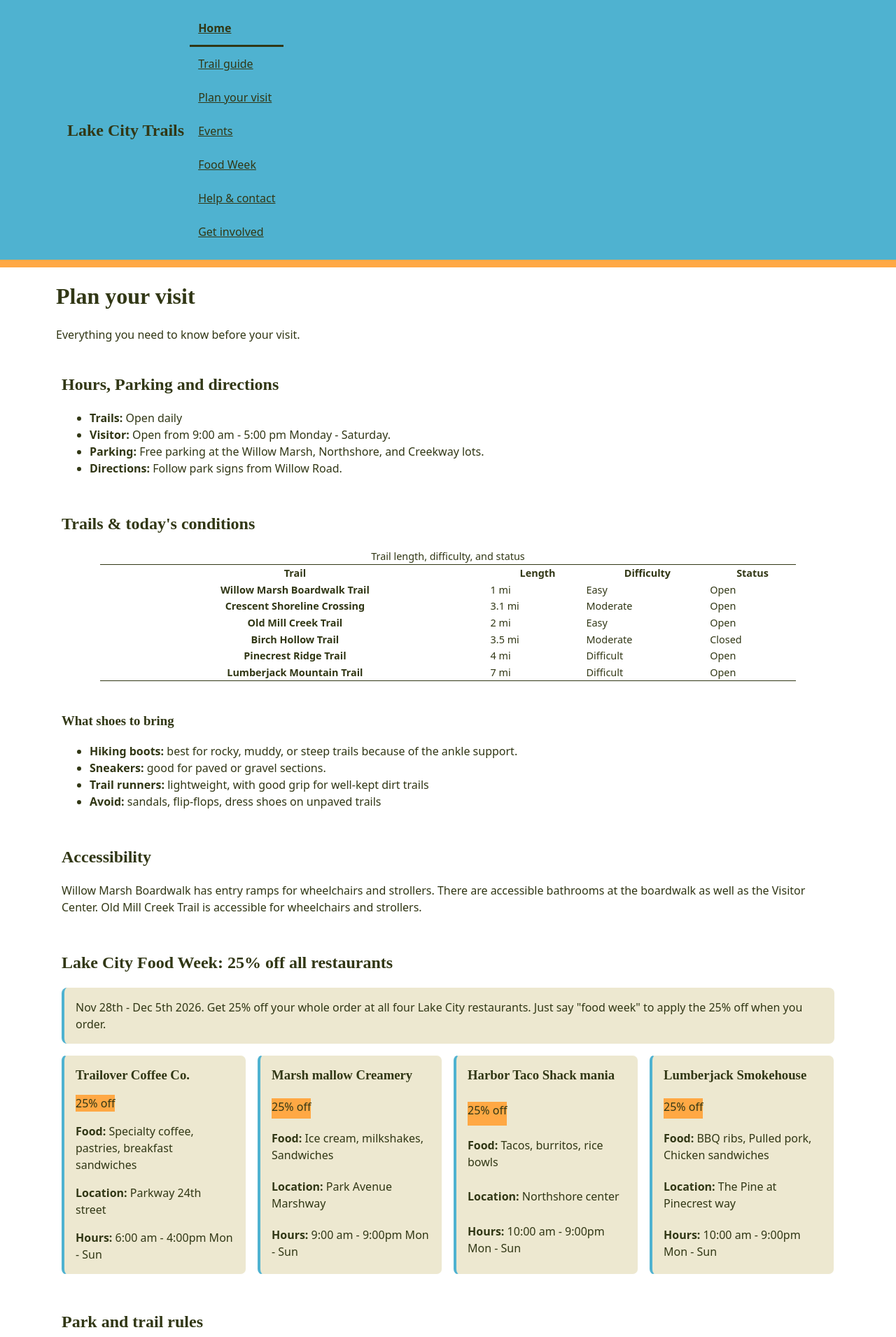
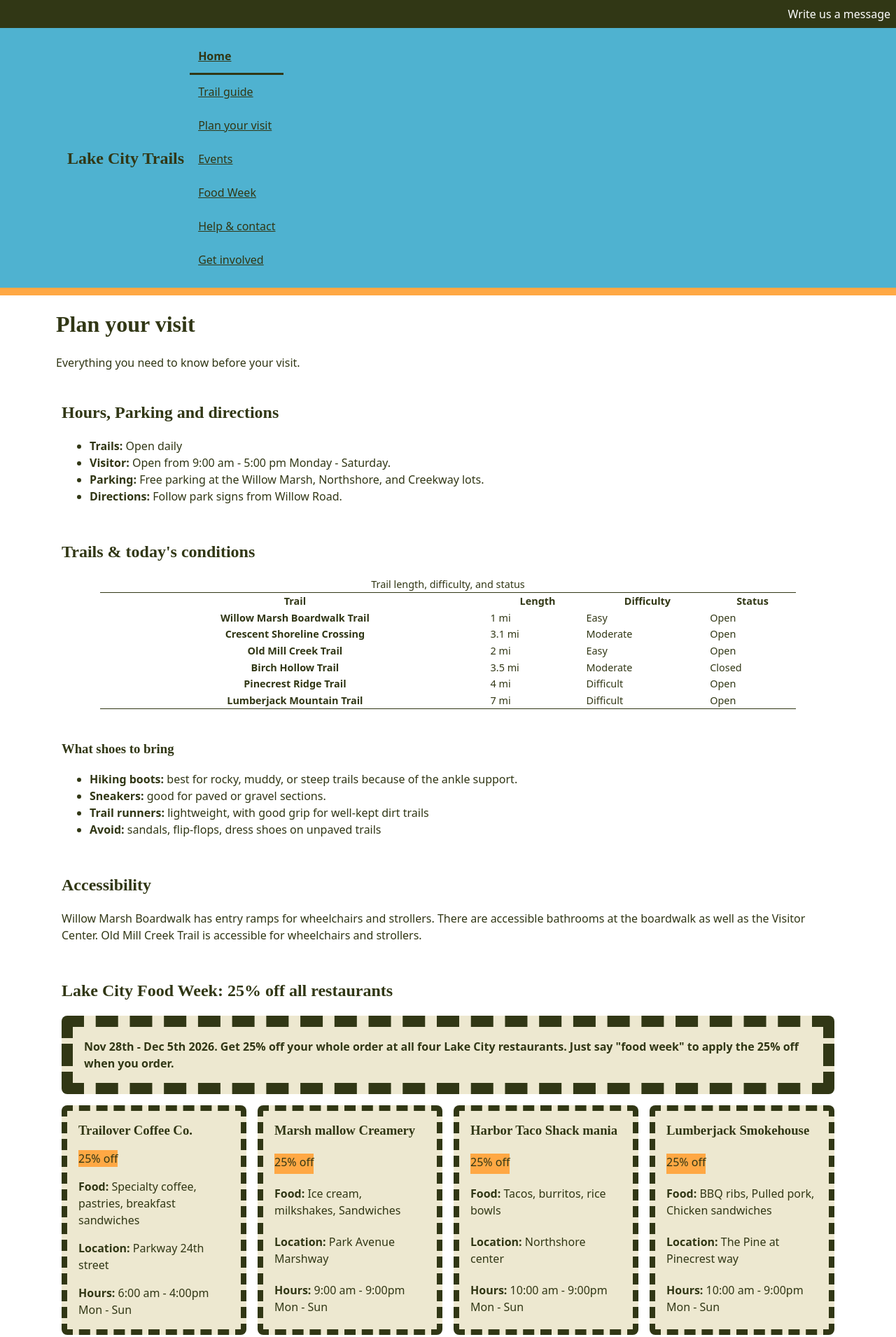
Before and after one commit to Lnavarro122/-Deliverable, a plain HTML site: page visit.html in a window 1280 px wide. Shown: the top 1910 px of the page at 70% size. Drawn offline with Linux system fonts and the light colour scheme.

Commit message:
Added in write us a message section at top.

```diff
--- a/styles.css
+++ b/styles.css
@@ -46,13 +46,14 @@ border-radius: var(--radius);
 .skip-link:focus { top:.5rem; outline: .25rem solid var(--ink) }
 
 .contact-bar{
-background: var(--ink);}
-
-.contact-bar .quick-heading {
+background: var(--ink);
+text-align: right;
 display: flex;
 justify-content: flex-end;
 margin: 0;
+padding: 0.5rem;
 }
+
 .contact-bar a{
     display: flex;
     align-items: center;
@@ -172,8 +173,9 @@ border-radius:var(--radius);
 }
 .promo{
 background: var(--surface);
-border-left: .3rem solid var(--brand);
+border: 1rem dashed var(--ink);
 padding:1rem;
+font-weight:bold;
 border-radius: var(--radius);
 
 }
@@ -187,11 +189,9 @@ border-radius: var(--radius);
 }
 .card {
     display:grid;
-    border: 1px solid #fff;
-    border-radius:var(--radius);
     padding: 1rem;
     background: var(--surface);
-    border-left:.3rem solid var(--brand);
+    border: .5rem dashed var(--ink);
     border-radius:var(--radius);
     gap:1em;
 }
--- a/visit.html
+++ b/visit.html
@@ -1,7 +1,9 @@
 <!doctype html>
 <html lang="en"><head><meta charset="utf-8"><meta name="viewport" content="width=device-width,initial-scale=1"><title>Plan your visit | Lake City Trails</title><link rel="stylesheet" href="styles.css"><script src="navigation.js" defer></script></head><body>
 <a class="skip-link" href="#main">Skip to main content</a>
-<header class="site-header"><div class="wrapper"><a class="brand" href="index.html">Lake City Trails</a><nav aria-label="Primary navigation"><button class="menu-button" type="button" aria-controls="primary-nav" aria-expanded="false" hidden>Menu</button><ul class="nav-list" id="primary-nav">
+<header class="site-header">
+<div class="contact-bar"><a href="mailto:contact@lakecity.example">Write us a message</a></div>
+<div class="wrapper"><a class="brand" href="index.html">Lake City Trails</a><nav aria-label="Primary navigation"><button class="menu-button" type="button" aria-controls="primary-nav" aria-expanded="false" hidden>Menu</button><ul class="nav-list" id="primary-nav">
 <li><a href="index.html" aria-current="page">Home</a></li>
 <li><a href="visit.html#trails">Trail guide</a></li>
 <li><a href="visit.html">Plan your visit</a></li>
```
Also changed, not shown: index.html (+4 -1 lines), support.html (+3 -1 lines).
